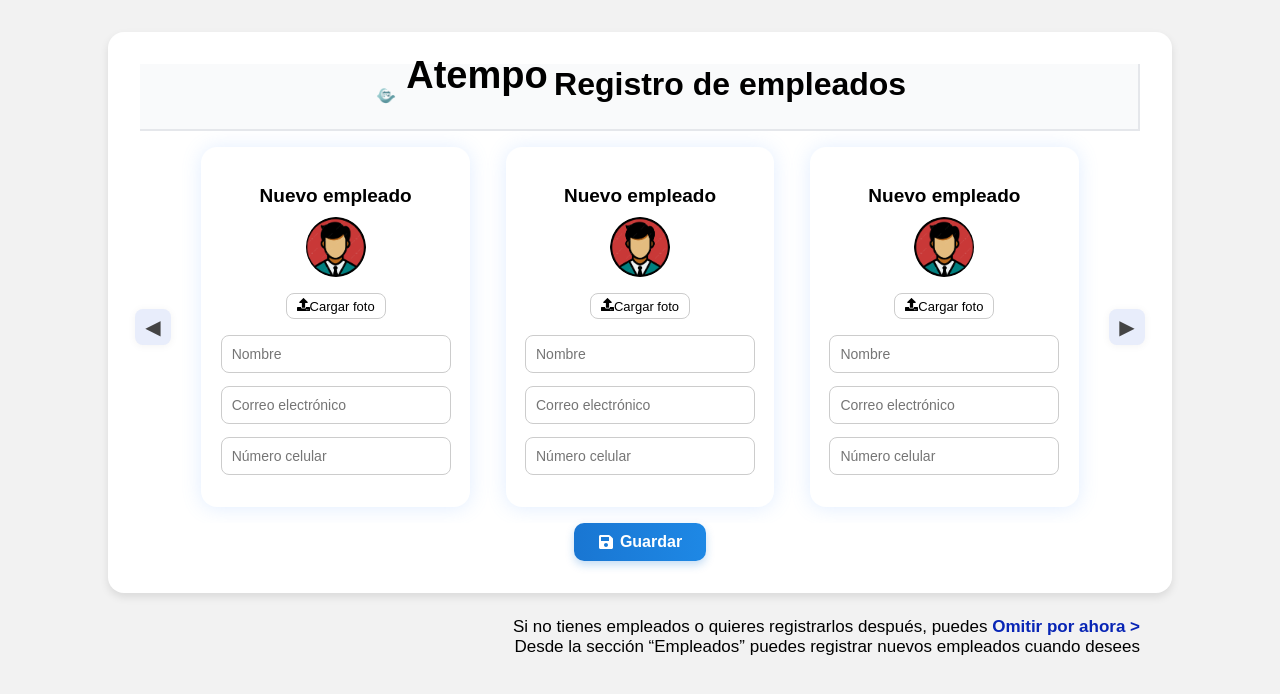
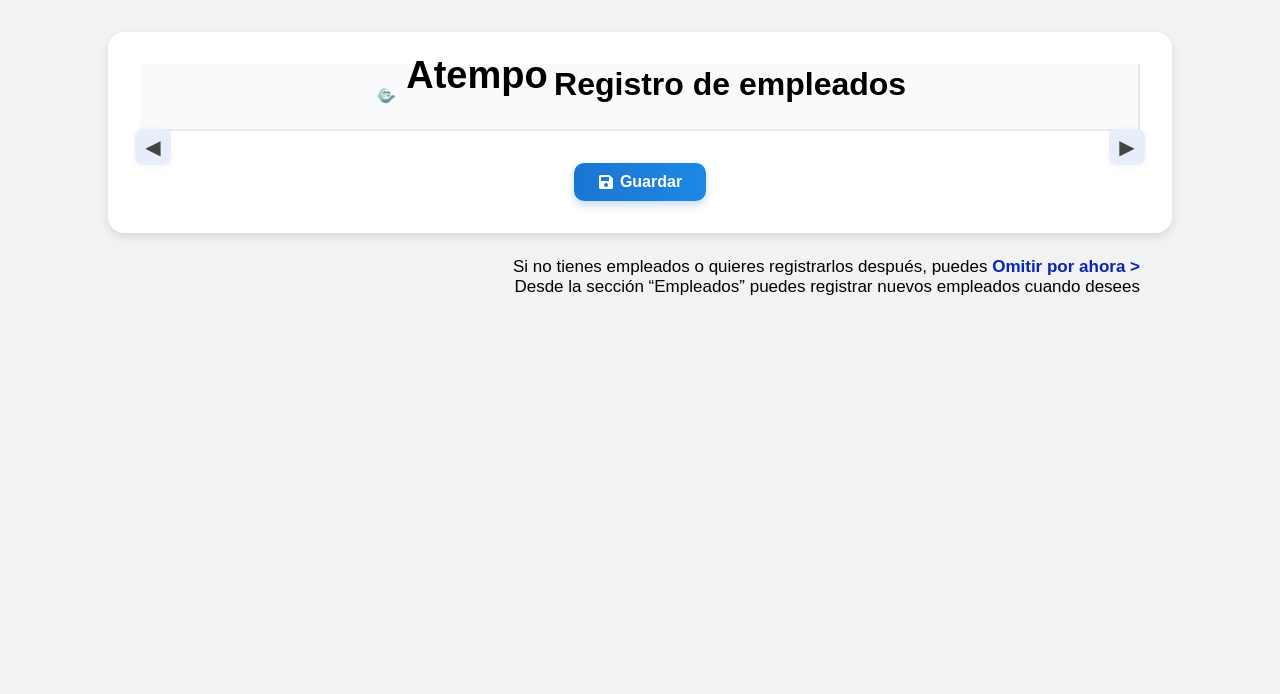
Before and after one commit to anastaciomarbella/atempo, a React (Create React App) app: page /nuevos-empleados in a window 1280 px wide. Shown: the top 694 px of the page. Built offline with nearby package versions, Linux system fonts and the light colour scheme.

Commit message:
Primer commit

```diff
--- a/src/pages/registerEmployees.jsx
+++ b/src/pages/registerEmployees.jsx
@@ -5,17 +5,12 @@ import { FaUpload, FaSave } from 'react-icons/fa';
 import avatar from '../assets/avatar.png';
 
 const RegisterEmployees = () => {
-    const [empleados, setEmpleados] = useState([
-        { nombre: '', email: '', telefono: '' },
-        { nombre: '', email: '', telefono: '' },
-        { nombre: '', email: '', telefono: '' }
-    ]);
-
+    const [empleados, setEmpleados] = useState([]);
     const [mensaje, setMensaje] = useState('');
     const [error, setError] = useState('');
 
-    // Define la URL base de la API
-    const API_URL = process.env.REACT_APP_API_URL || 'http://localhost:3001';
+    // URL base de la API en producción
+    const API_URL = 'https://mi-api-atempo.onrender.com';
 
     const handleChange = (index, campo, valor) => {
         const nuevos = [...empleados];
@@ -30,20 +25,25 @@ const RegisterEmployees = () => {
 
         try {
             for (const empleado of empleados) {
-                const { nombre, email, telefono } = empleado;
+                const { nombre, email, telefono, foto } = empleado;
 
                 if (!nombre || !email || !telefono) continue;
 
                 const res = await fetch(`${API_URL}/api/personas`, {
                     method: 'POST',
                     headers: { 'Content-Type': 'application/json' },
-                    body: JSON.stringify({ nombre, email, telefono }),
+                    body: JSON.stringify({ nombre, email, telefono, foto })
                 });
 
-                const data = await res.json();
+                let data;
+                try {
+                    data = await res.json();
+                } catch {
+                    throw new Error('El servidor devolvió una respuesta no válida');
+                }
 
                 if (!res.ok) {
-                    throw new Error(data.message || 'Error al registrar empleado');
+                    throw new Error(data.error || data.message || 'Error al registrar empleado');
                 }
 
                 enviados.push(data);
@@ -77,7 +77,7 @@ const RegisterEmployees = () => {
                         {empleados.map((empleado, i) => (
                             <div className="register-card" key={i}>
                                 <h3>Nuevo empleado</h3>
-                                <img src={avatar} alt="Avatar empleado" className="register-avatar" />
+                                <img src={empleado.foto || avatar} alt="Avatar empleado" className="register-avatar" />
                                 <button className="register-upload-button">
                                     <FaUpload className="icono-upload" />
                                     Cargar foto
```
